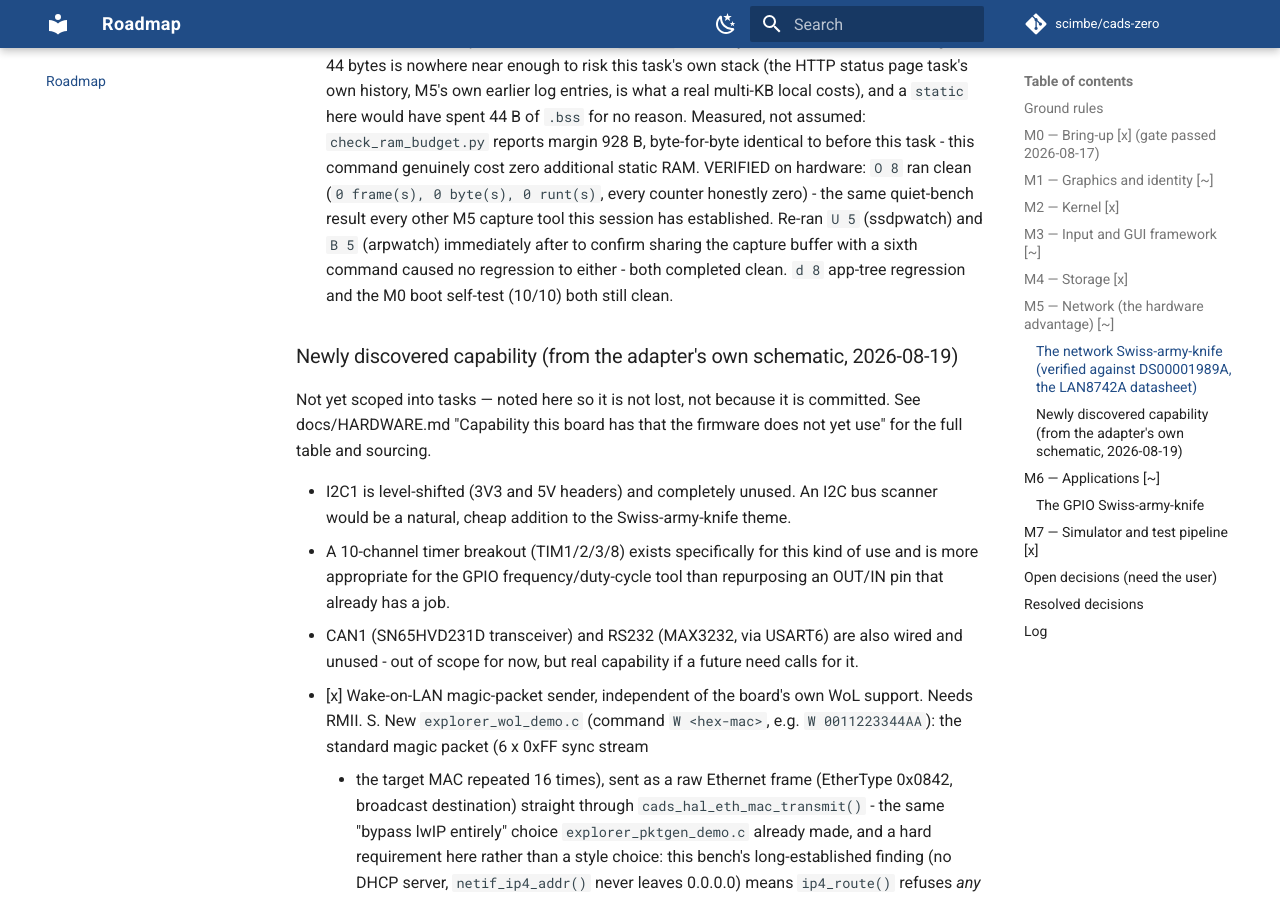
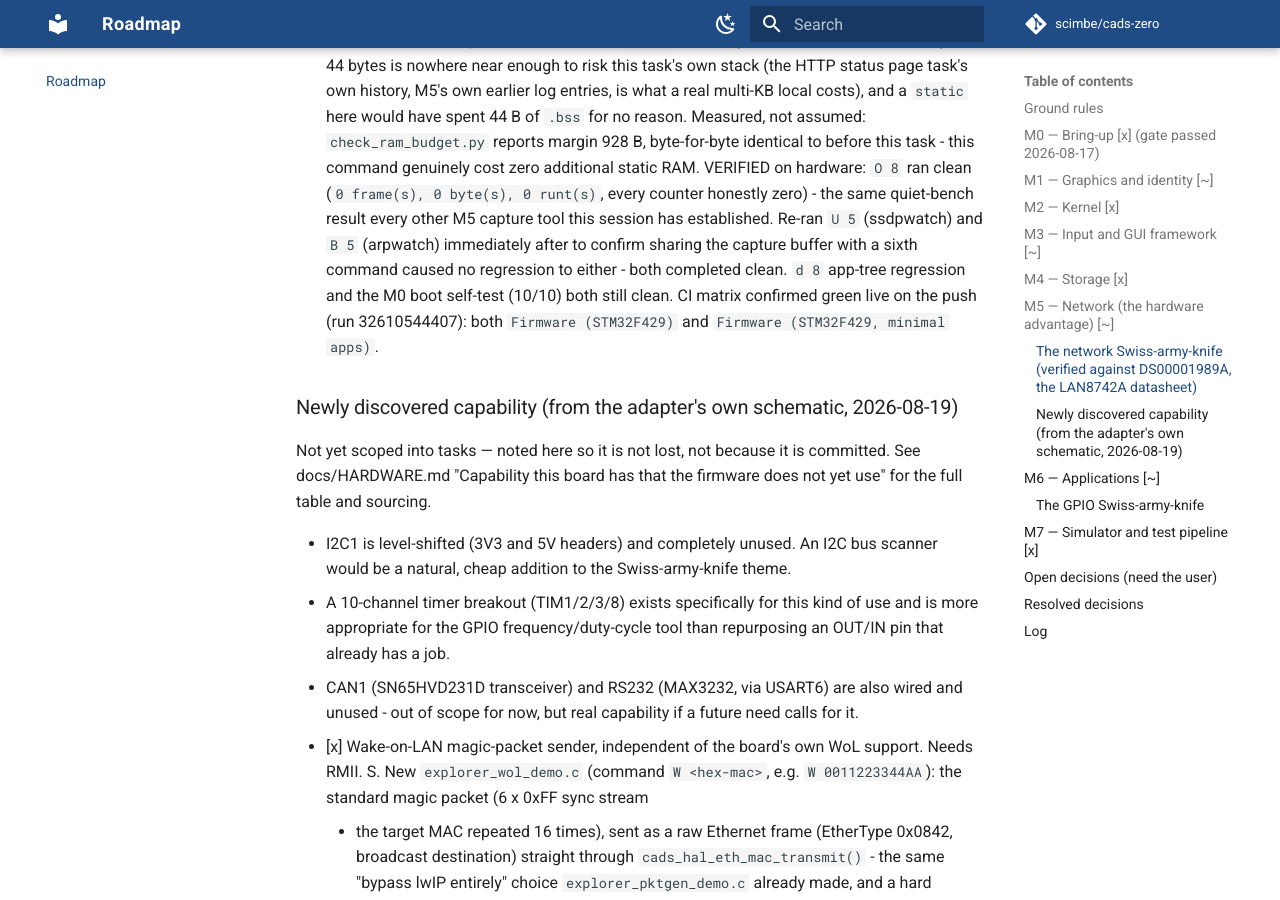
Before and after one commit to scimbe/cads-zero-firmware, an MkDocs documentation site: the page built from docs/ROADMAP.md, in a window 1280 px wide and 900 px high, scrolled down 23261 px. Built offline with MkDocs 1.6.1 and Material for MkDocs 9.7.7, drawn with Linux system fonts in a browser that asks for light colours; comment, search, counter and statistics services are not loaded.

Commit message:
docs: confirm the trafficstats CI matrix run passed live

```diff
--- a/docs/ROADMAP.md
+++ b/docs/ROADMAP.md
@@ -1191,6 +1191,9 @@ driver above.
       confirm sharing the capture buffer with a sixth command caused no
       regression to either - both completed clean. `d 8` app-tree
       regression and the M0 boot self-test (10/10) both still clean.
+      CI matrix confirmed green live on the push (run 32610544407):
+      both `Firmware (STM32F429)` and `Firmware (STM32F429, minimal
+      apps)`.
 
 ### Newly discovered capability (from the adapter's own schematic, 2026-08-19)
 
```
